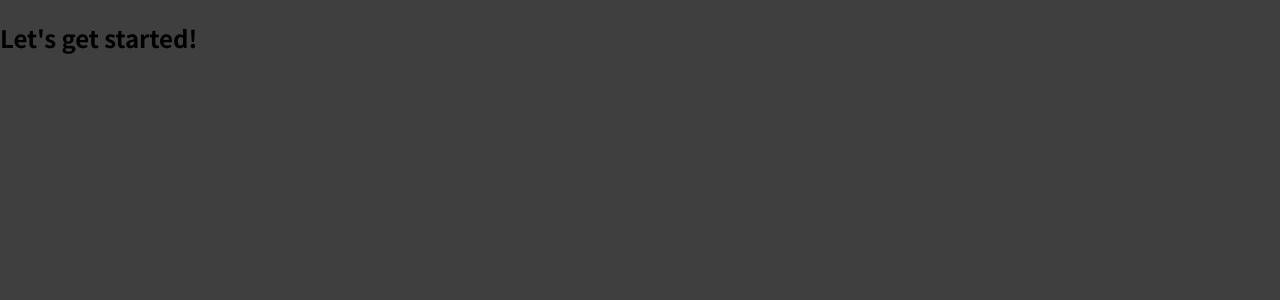
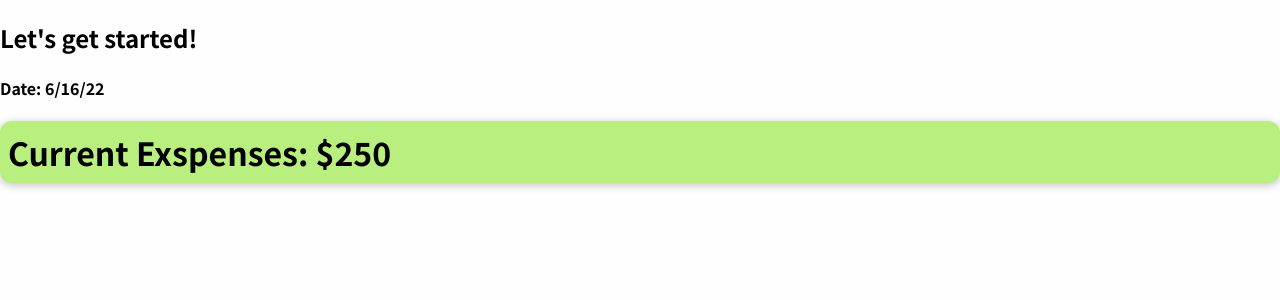
Before and after one commit to AndrewPrud/args-react, a React (Create React App) app in the folder 01-starting-setup/: page / in a window 1280 px wide. Shown: the top 300 px of the page. Built offline with nearby package versions, Linux system fonts and the light colour scheme.

Commit message:
edit react

```diff
--- a/01-starting-setup/src/App.js
+++ b/01-starting-setup/src/App.js
@@ -1,7 +1,10 @@
+import ExspenseItem from './componets/ExspenseItem.js';
+
 function App() {
   return (
     <div>
       <h2>Let's get started!</h2>
+      <ExspenseItem/>
     </div>
   );
 }
--- a/01-starting-setup/src/componets/ExspenseItem.css
+++ b/01-starting-setup/src/componets/ExspenseItem.css
@@ -0,0 +1,56 @@
+.expense-item {
+    display: flex;
+    justify-content: space-between;
+    align-items: center;
+    box-shadow: 0 2px 8px rgba(0, 0, 0, 0.25);
+    padding: 0.5rem;
+    margin: 1rem 0;
+    border-radius: 12px;
+    background-color: #b8ef7e;
+  }
+
+  .expense-item__description {
+    display: flex;
+    flex-direction: column;
+    gap: 1rem;
+    align-items: flex-end;
+    flex-flow: column-reverse;
+    justify-content: flex-start;
+    flex: 1;
+  }
+
+  .expense-item h2 {
+    color: #3a3a3a;
+    font-size: 1rem;
+    flex: 1;
+    margin: 0 1rem;
+    color: white;
+  }
+
+  .expense-item__price {
+    font-size: 1rem;
+    font-weight: bold;
+    color: white;
+    background-color: #40005d;
+    border: 1px solid white;
+    padding: 0.5rem;
+    border-radius: 12px;
+  }
+
+  @media (min-width: 580px) {
+    .expense-item__description {
+      flex-direction: row;
+      align-items: center;
+      justify-content: flex-start;
+      flex: 1;
+    }
+
+    .expense-item__description h2 {
+      font-size: 1.25rem;
+    }
+
+    .expense-item__price {
+      font-size: 1.25rem;
+      padding: 0.5rem 1.5rem;
+    }
+  }
--- a/01-starting-setup/src/componets/ExspenseItem.js
+++ b/01-starting-setup/src/componets/ExspenseItem.js
@@ -1,10 +1,14 @@
 import React from "react";
+import './ExspenseItem.css';
 
 function ExspenseItem() {
     return(
         <div>
-            <h1>
-                Exspenses
+            <h4>
+                Date: 6/16/22
+            </h4>
+            <h1 className="expense-item">
+                Current Exspenses: $250
             </h1>
         </div>
     );
--- a/01-starting-setup/src/index.css
+++ b/01-starting-setup/src/index.css
@@ -10,5 +10,5 @@ html {
 
 body {
   margin: 0;
-  background-color: #3f3f3f;
+  background-color: #fefefe;
 }
--- a/01-starting-setup/src/index.js
+++ b/01-starting-setup/src/index.js
@@ -2,6 +2,8 @@ import ReactDOM from 'react-dom/client';
 import React from 'react';
 import './index.css';
 import App from './App';
+// import ExspenseItem from './componets/ExspenseItem';
 
-const root = ReactDOM.createRoot(document.getElementById('root'));
+const root = ReactDOM?.createRoot(document.getElementById('root'));
 root.render(<App />);
+// root.render(<ExspenseItem/>);
```
Also changed, not shown: 1 other file (tests, documents, lock files or other folders).
